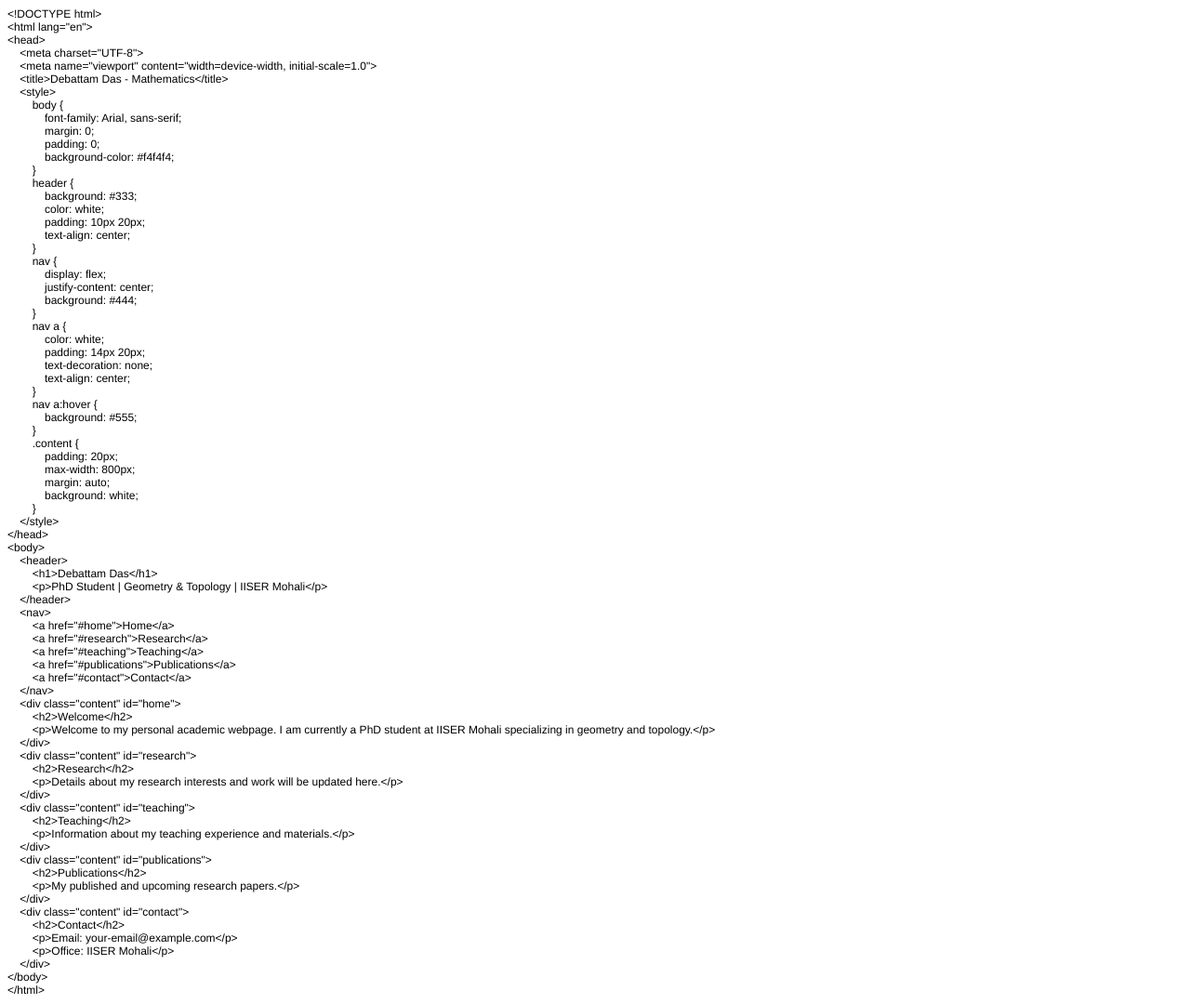
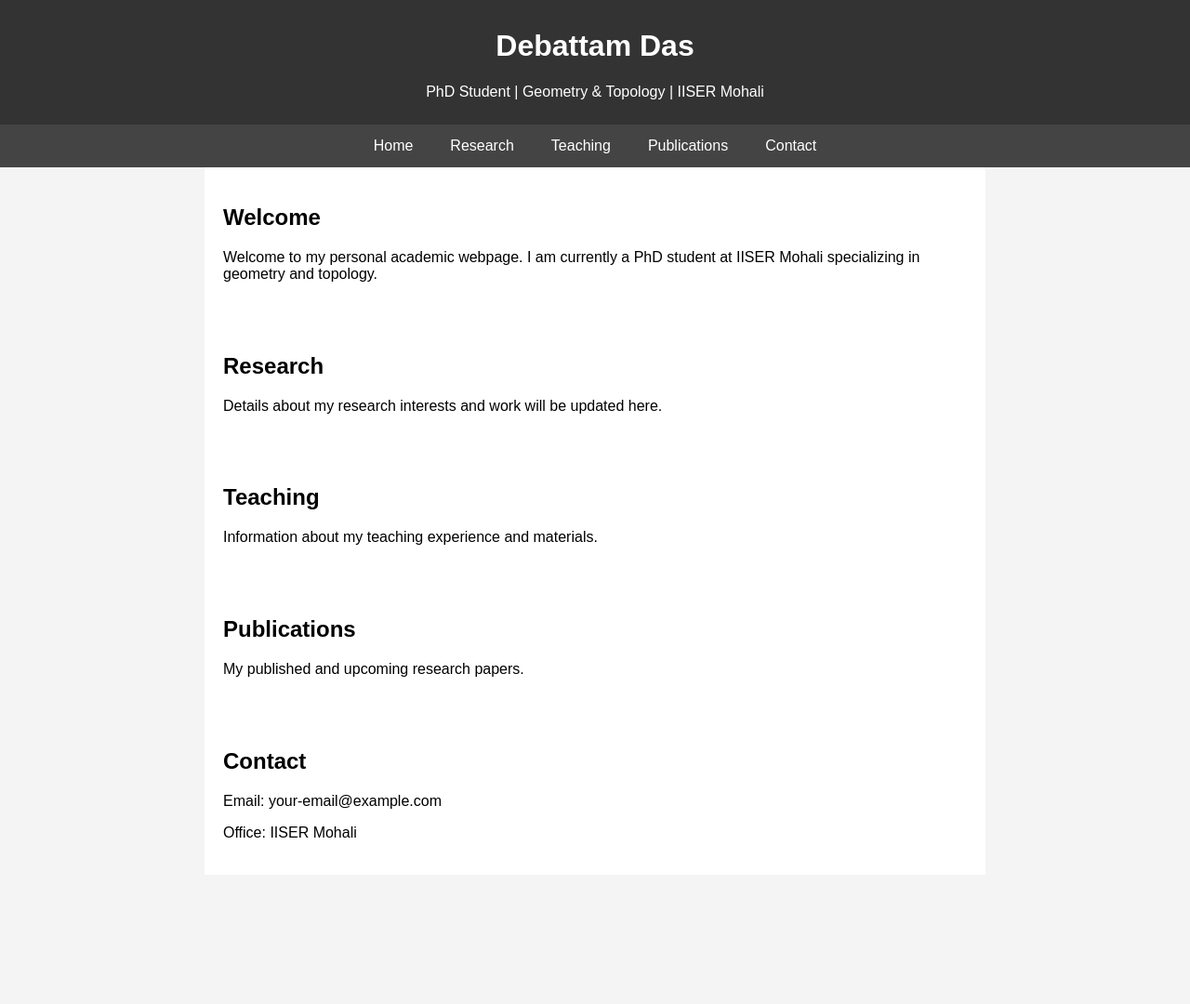
Before and after one commit to Debattam123/github.io, a plain HTML site: page index.html in a window 1280 px wide. Shown: the whole page at 93% size. After the commit the page ends 941 px from the top, so only its background shows below. Drawn offline with Linux system fonts and the light colour scheme.

Commit message:
Update index.html

```diff
--- a/index.html
+++ b/index.html
@@ -1,91 +1,76 @@
-<!DOCTYPE html PUBLIC "-//W3C//DTD HTML 4.01//EN" "http://www.w3.org/TR/html4/strict.dtd">
-<html>
+<!DOCTYPE html>
+<html lang="en">
 <head>
-  <meta http-equiv="Content-Type" content="text/html; charset=utf-8">
-  <meta http-equiv="Content-Style-Type" content="text/css">
-  <title></title>
-  <meta name="Generator" content="Cocoa HTML Writer">
-  <meta name="CocoaVersion" content="2575.4">
-  <style type="text/css">
-    p.p1 {margin: 0.0px 0.0px 0.0px 0.0px; font: 12.0px Helvetica}
-  </style>
+    <meta charset="UTF-8">
+    <meta name="viewport" content="width=device-width, initial-scale=1.0">
+    <title>Debattam Das - Mathematics</title>
+    <style>
+        body {
+            font-family: Arial, sans-serif;
+            margin: 0;
+            padding: 0;
+            background-color: #f4f4f4;
+        }
+        header {
+            background: #333;
+            color: white;
+            padding: 10px 20px;
+            text-align: center;
+        }
+        nav {
+            display: flex;
+            justify-content: center;
+            background: #444;
+        }
+        nav a {
+            color: white;
+            padding: 14px 20px;
+            text-decoration: none;
+            text-align: center;
+        }
+        nav a:hover {
+            background: #555;
+        }
+        .content {
+            padding: 20px;
+            max-width: 800px;
+            margin: auto;
+            background: white;
+        }
+    </style>
 </head>
 <body>
-<p class="p1">&lt;!DOCTYPE html&gt;</p>
-<p class="p1">&lt;html lang="en"&gt;</p>
-<p class="p1">&lt;head&gt;</p>
-<p class="p1"><span class="Apple-converted-space">    </span>&lt;meta charset="UTF-8"&gt;</p>
-<p class="p1"><span class="Apple-converted-space">    </span>&lt;meta name="viewport" content="width=device-width, initial-scale=1.0"&gt;</p>
-<p class="p1"><span class="Apple-converted-space">    </span>&lt;title&gt;Debattam Das - Mathematics&lt;/title&gt;</p>
-<p class="p1"><span class="Apple-converted-space">    </span>&lt;style&gt;</p>
-<p class="p1"><span class="Apple-converted-space">        </span>body {</p>
-<p class="p1"><span class="Apple-converted-space">            </span>font-family: Arial, sans-serif;</p>
-<p class="p1"><span class="Apple-converted-space">            </span>margin: 0;</p>
-<p class="p1"><span class="Apple-converted-space">            </span>padding: 0;</p>
-<p class="p1"><span class="Apple-converted-space">            </span>background-color: #f4f4f4;</p>
-<p class="p1"><span class="Apple-converted-space">        </span>}</p>
-<p class="p1"><span class="Apple-converted-space">        </span>header {</p>
-<p class="p1"><span class="Apple-converted-space">            </span>background: #333;</p>
-<p class="p1"><span class="Apple-converted-space">            </span>color: white;</p>
-<p class="p1"><span class="Apple-converted-space">            </span>padding: 10px 20px;</p>
-<p class="p1"><span class="Apple-converted-space">            </span>text-align: center;</p>
-<p class="p1"><span class="Apple-converted-space">        </span>}</p>
-<p class="p1"><span class="Apple-converted-space">        </span>nav {</p>
-<p class="p1"><span class="Apple-converted-space">            </span>display: flex;</p>
-<p class="p1"><span class="Apple-converted-space">            </span>justify-content: center;</p>
-<p class="p1"><span class="Apple-converted-space">            </span>background: #444;</p>
-<p class="p1"><span class="Apple-converted-space">        </span>}</p>
-<p class="p1"><span class="Apple-converted-space">        </span>nav a {</p>
-<p class="p1"><span class="Apple-converted-space">            </span>color: white;</p>
-<p class="p1"><span class="Apple-converted-space">            </span>padding: 14px 20px;</p>
-<p class="p1"><span class="Apple-converted-space">            </span>text-decoration: none;</p>
-<p class="p1"><span class="Apple-converted-space">            </span>text-align: center;</p>
-<p class="p1"><span class="Apple-converted-space">        </span>}</p>
-<p class="p1"><span class="Apple-converted-space">        </span>nav a:hover {</p>
-<p class="p1"><span class="Apple-converted-space">            </span>background: #555;</p>
-<p class="p1"><span class="Apple-converted-space">        </span>}</p>
-<p class="p1"><span class="Apple-converted-space">        </span>.content {</p>
-<p class="p1"><span class="Apple-converted-space">            </span>padding: 20px;</p>
-<p class="p1"><span class="Apple-converted-space">            </span>max-width: 800px;</p>
-<p class="p1"><span class="Apple-converted-space">            </span>margin: auto;</p>
-<p class="p1"><span class="Apple-converted-space">            </span>background: white;</p>
-<p class="p1"><span class="Apple-converted-space">        </span>}</p>
-<p class="p1"><span class="Apple-converted-space">    </span>&lt;/style&gt;</p>
-<p class="p1">&lt;/head&gt;</p>
-<p class="p1">&lt;body&gt;</p>
-<p class="p1"><span class="Apple-converted-space">    </span>&lt;header&gt;</p>
-<p class="p1"><span class="Apple-converted-space">        </span>&lt;h1&gt;Debattam Das&lt;/h1&gt;</p>
-<p class="p1"><span class="Apple-converted-space">        </span>&lt;p&gt;PhD Student | Geometry &amp; Topology | IISER Mohali&lt;/p&gt;</p>
-<p class="p1"><span class="Apple-converted-space">    </span>&lt;/header&gt;</p>
-<p class="p1"><span class="Apple-converted-space">    </span>&lt;nav&gt;</p>
-<p class="p1"><span class="Apple-converted-space">        </span>&lt;a href="#home"&gt;Home&lt;/a&gt;</p>
-<p class="p1"><span class="Apple-converted-space">        </span>&lt;a href="#research"&gt;Research&lt;/a&gt;</p>
-<p class="p1"><span class="Apple-converted-space">        </span>&lt;a href="#teaching"&gt;Teaching&lt;/a&gt;</p>
-<p class="p1"><span class="Apple-converted-space">        </span>&lt;a href="#publications"&gt;Publications&lt;/a&gt;</p>
-<p class="p1"><span class="Apple-converted-space">        </span>&lt;a href="#contact"&gt;Contact&lt;/a&gt;</p>
-<p class="p1"><span class="Apple-converted-space">    </span>&lt;/nav&gt;</p>
-<p class="p1"><span class="Apple-converted-space">    </span>&lt;div class="content" id="home"&gt;</p>
-<p class="p1"><span class="Apple-converted-space">        </span>&lt;h2&gt;Welcome&lt;/h2&gt;</p>
-<p class="p1"><span class="Apple-converted-space">        </span>&lt;p&gt;Welcome to my personal academic webpage. I am currently a PhD student at IISER Mohali specializing in geometry and topology.&lt;/p&gt;</p>
-<p class="p1"><span class="Apple-converted-space">    </span>&lt;/div&gt;</p>
-<p class="p1"><span class="Apple-converted-space">    </span>&lt;div class="content" id="research"&gt;</p>
-<p class="p1"><span class="Apple-converted-space">        </span>&lt;h2&gt;Research&lt;/h2&gt;</p>
-<p class="p1"><span class="Apple-converted-space">        </span>&lt;p&gt;Details about my research interests and work will be updated here.&lt;/p&gt;</p>
-<p class="p1"><span class="Apple-converted-space">    </span>&lt;/div&gt;</p>
-<p class="p1"><span class="Apple-converted-space">    </span>&lt;div class="content" id="teaching"&gt;</p>
-<p class="p1"><span class="Apple-converted-space">        </span>&lt;h2&gt;Teaching&lt;/h2&gt;</p>
-<p class="p1"><span class="Apple-converted-space">        </span>&lt;p&gt;Information about my teaching experience and materials.&lt;/p&gt;</p>
-<p class="p1"><span class="Apple-converted-space">    </span>&lt;/div&gt;</p>
-<p class="p1"><span class="Apple-converted-space">    </span>&lt;div class="content" id="publications"&gt;</p>
-<p class="p1"><span class="Apple-converted-space">        </span>&lt;h2&gt;Publications&lt;/h2&gt;</p>
-<p class="p1"><span class="Apple-converted-space">        </span>&lt;p&gt;My published and upcoming research papers.&lt;/p&gt;</p>
-<p class="p1"><span class="Apple-converted-space">    </span>&lt;/div&gt;</p>
-<p class="p1"><span class="Apple-converted-space">    </span>&lt;div class="content" id="contact"&gt;</p>
-<p class="p1"><span class="Apple-converted-space">        </span>&lt;h2&gt;Contact&lt;/h2&gt;</p>
-<p class="p1"><span class="Apple-converted-space">        </span>&lt;p&gt;Email: your-email@example.com&lt;/p&gt;</p>
-<p class="p1"><span class="Apple-converted-space">        </span>&lt;p&gt;Office: IISER Mohali&lt;/p&gt;</p>
-<p class="p1"><span class="Apple-converted-space">    </span>&lt;/div&gt;</p>
-<p class="p1">&lt;/body&gt;</p>
-<p class="p1">&lt;/html&gt;</p>
+    <header>
+        <h1>Debattam Das</h1>
+        <p>PhD Student | Geometry & Topology | IISER Mohali</p>
+    </header>
+    <nav>
+        <a href="#home">Home</a>
+        <a href="#research">Research</a>
+        <a href="#teaching">Teaching</a>
+        <a href="#publications">Publications</a>
+        <a href="#contact">Contact</a>
+    </nav>
+    <div class="content" id="home">
+        <h2>Welcome</h2>
+        <p>Welcome to my personal academic webpage. I am currently a PhD student at IISER Mohali specializing in geometry and topology.</p>
+    </div>
+    <div class="content" id="research">
+        <h2>Research</h2>
+        <p>Details about my research interests and work will be updated here.</p>
+    </div>
+    <div class="content" id="teaching">
+        <h2>Teaching</h2>
+        <p>Information about my teaching experience and materials.</p>
+    </div>
+    <div class="content" id="publications">
+        <h2>Publications</h2>
+        <p>My published and upcoming research papers.</p>
+    </div>
+    <div class="content" id="contact">
+        <h2>Contact</h2>
+        <p>Email: your-email@example.com</p>
+        <p>Office: IISER Mohali</p>
+    </div>
 </body>
 </html>
```
